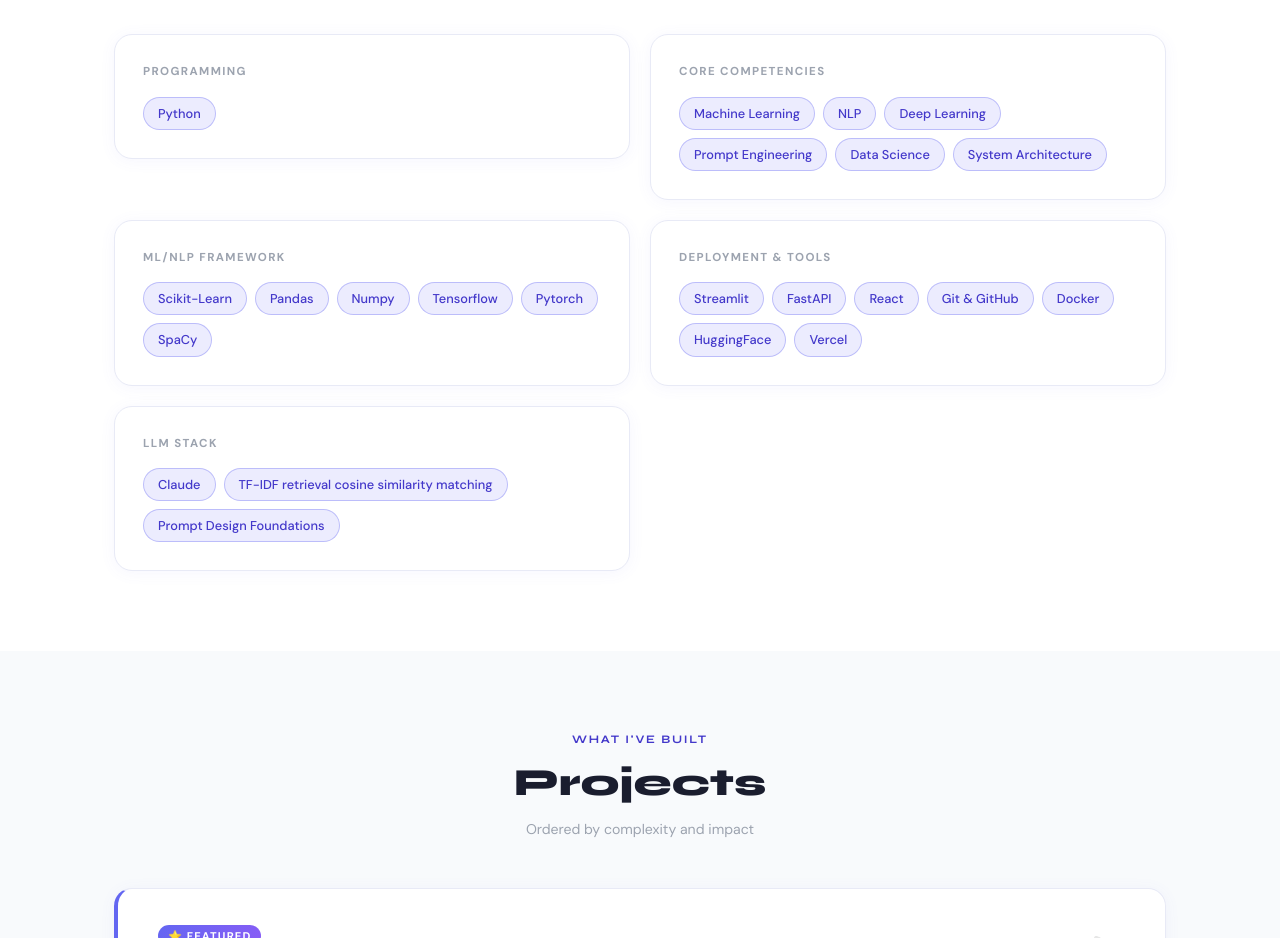
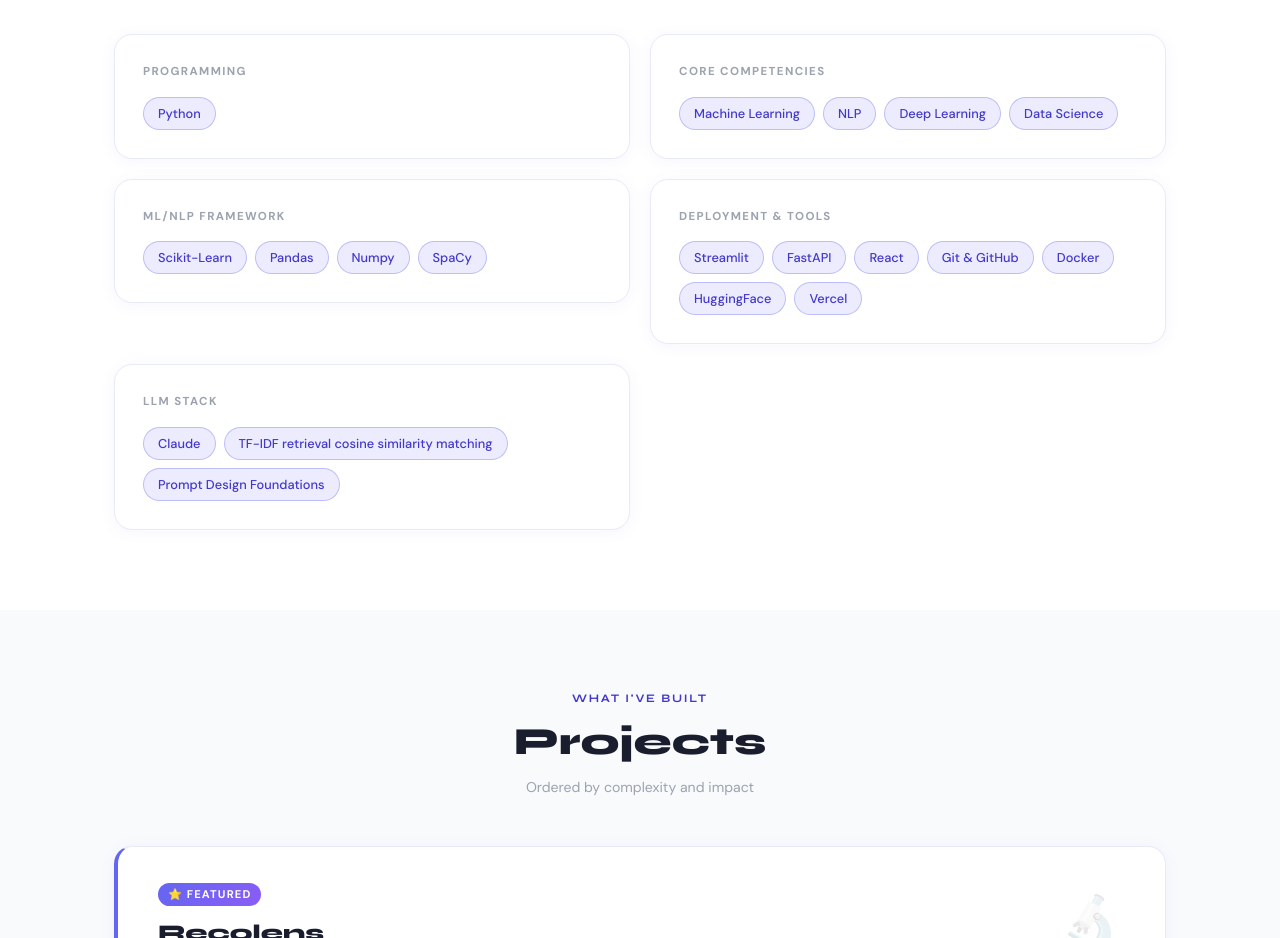
Before and after one commit to Geetanjali098/ML-Portfolio, a React app in the folder portfolio/: page / in a window 1280 px wide. Shown: the part 1620-2558 px from the top of the page. Built offline with nearby package versions, Linux system fonts and the light colour scheme; the HTML template or start-up script is replaced by a standard one.

Commit message:
Update skills in portfolio.jsx
Removed 'Prompt Engineering' and 'Tensorflow' from Core Competencies and ML/NLP Framework.

```diff
--- a/portfolio/src/portfolio.jsx
+++ b/portfolio/src/portfolio.jsx
@@ -6,8 +6,8 @@
 
 const SKILLS = {
   "Programming": ["Python"],
-  "Core Competencies": ["Machine Learning", "NLP", "Deep Learning", "Prompt Engineering","Data Science","System Architecture"],
-  "ML/NLP Framework": ["Scikit-Learn", "Pandas", "Numpy", "Tensorflow","Pytorch","SpaCy"],
+  "Core Competencies": ["Machine Learning", "NLP", "Deep Learning","Data Science"],
+  "ML/NLP Framework": ["Scikit-Learn", "Pandas", "Numpy","SpaCy"],
   "Deployment & Tools": ["Streamlit", "FastAPI", "React", "Git & GitHub" ,"Docker","HuggingFace","Vercel"],
   "LLM Stack":["Claude", "TF-IDF retrieval cosine similarity matching", "Prompt Design Foundations"]
 };
```
